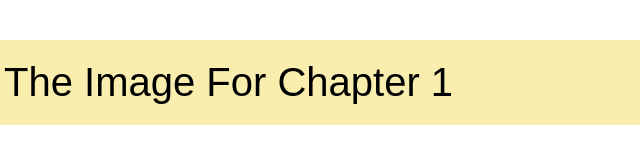
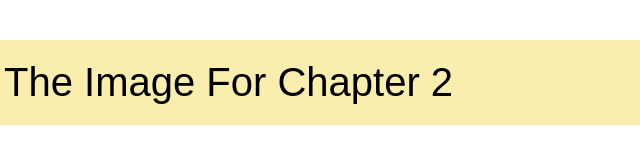
Before and after one commit to asantosha/cmanotess, a plain HTML site: page b.html in a window 1280 px wide. Shown: the top 162 px of the page, 460-1100 px from the left. Drawn offline with Linux system fonts and the light colour scheme.

Commit message:
Update b.html

```diff
--- a/b.html
+++ b/b.html
@@ -23,7 +23,7 @@
 </head>
 <body style="text-align: center;">
     <div class="sa">
-       <p style="font-size: 40px; font-family: Arial, Helvetica, sans-serif; background-color: rgba(242, 209, 44, 0.377);">Click The Image For Chapter 1</p>
+       <p style="font-size: 40px; font-family: Arial, Helvetica, sans-serif; background-color: rgba(242, 209, 44, 0.377);">Click The Image For Chapter 2</p>
        <div class="dr">
         <a href="index.html">Home</a>
     </div>
```
